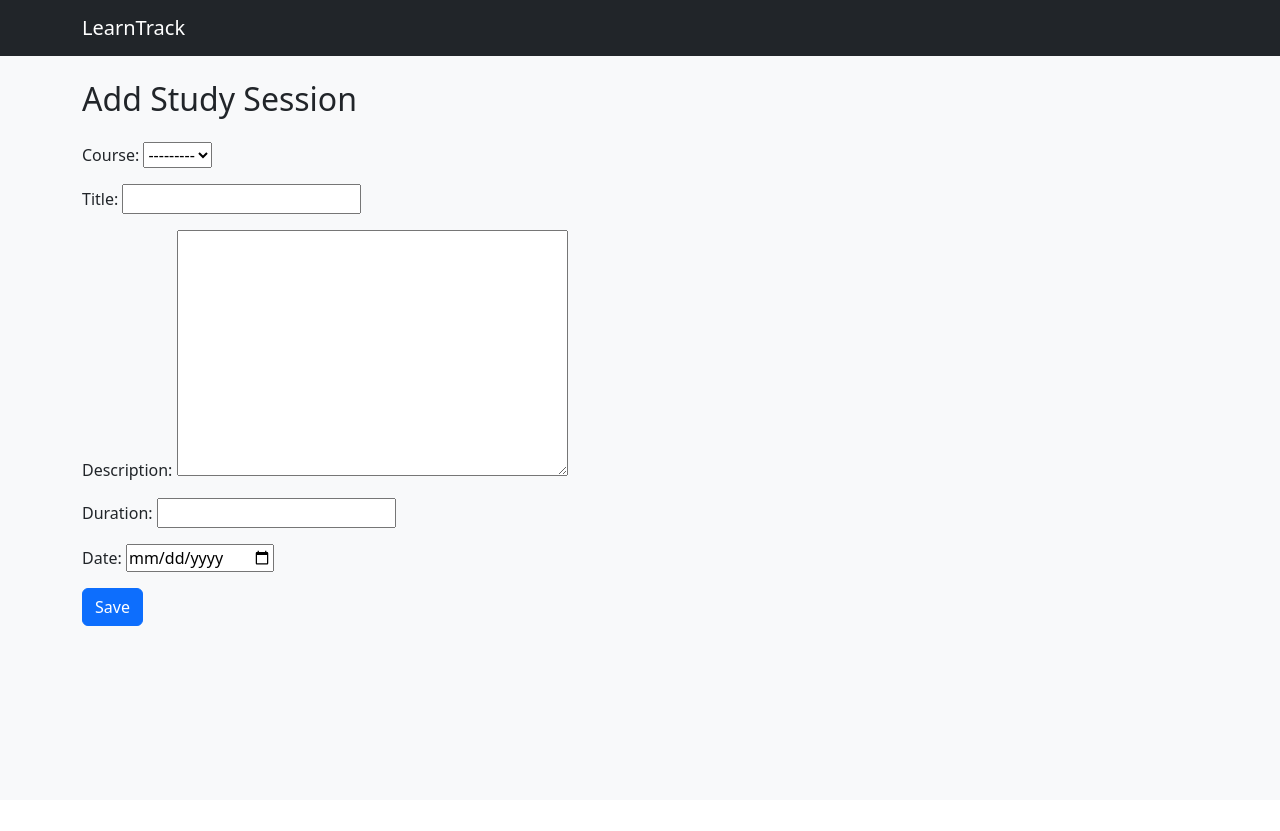
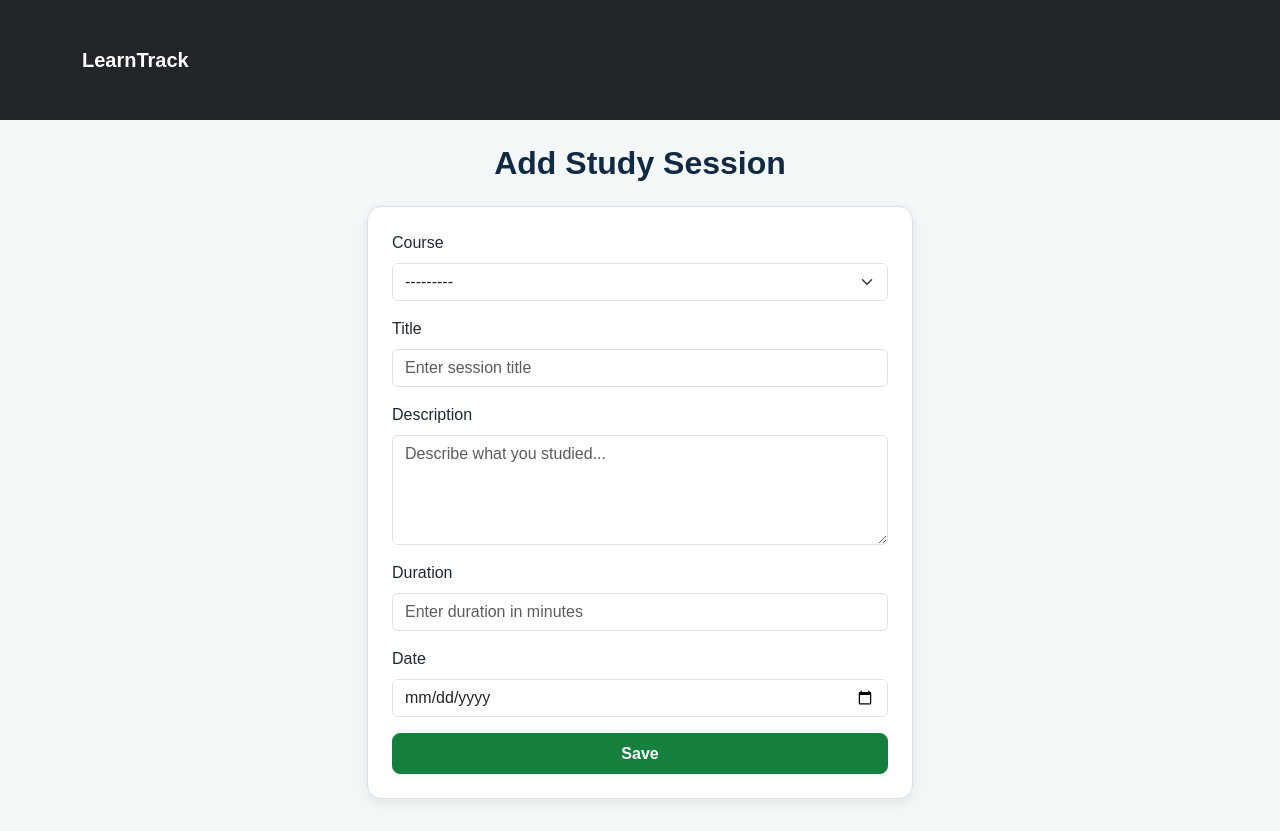
Before and after one commit to Vera-com/learntrack, a Django app: page /add/ in a window 1280 px wide. Before the commit the page ends 626 px from the top, so only its background shows below. Run offline with Django 5.2, Linux system fonts and the light colour scheme; data that the repository does not hold is empty.

Commit message:
Update Styling in CSS and improve add session form layout and styling.

```diff
--- a/tracker/forms.py
+++ b/tracker/forms.py
@@ -6,8 +6,23 @@ class StudySessionForm(forms.ModelForm):
     class Meta:
         model = StudySession
         fields = ['course', 'title', 'description', 'duration', 'date']
-
         widgets = {
-            'date':
-            forms.DateInput(attrs={'type': 'date'})
+            'course': forms.Select(attrs={'class': 'form-select'}),
+            'title': forms.TextInput(attrs={
+                'class': 'form-control',
+                'placeholder': 'Enter session title'
+            }),
+            'description': forms.Textarea(attrs={
+                'class': 'form-control',
+                'placeholder': 'Describe what you studied...',
+                'rows': 4
+            }),
+            'duration': forms.NumberInput(attrs={
+                'class': 'form-control',
+                'placeholder': 'Enter duration in minutes'
+            }),
+            'date': forms.DateInput(attrs={
+                'class': 'form-control',
+                'type': 'date'
+            }),
         }
--- a/tracker/static/tracker/style.css
+++ b/tracker/static/tracker/style.css
@@ -1,22 +1,184 @@
+/* GLOBAL STYLING */
+
+/* Soft background + readable text for the whole app */
 body {
-    background-color: #f8f9fa;
+    background-color: #f4f7f8; /* light grey/blue background for a softer look */
+    font-family: Arial, sans-serif; /* clean, widely supported font */
+    color: #1f2933; /* dark text for good readability */
 }
 
-h1 {
-    font-weight: bold;
+
+/* NAVBAR / HEADER */
+
+/* Dark header to create contrast and structure */
+.navbar,
+header {
+    background-color: #0f172a; /* deep navy tone */
 }
 
-.card {
-    border-radius: 12px;
-    box-shadow: 0 6px 16px rgba(0,0,0,0.15);
-    transition: transform 0.2s ease, box-shadow 0.2s ease;
+/* Ensure header text is visible on dark background */
+.navbar-brand,
+header a,
+header h1 {
+    color: #ffffff !important; /* force white text */
+    font-weight: 600; /* slightly bold for emphasis */
 }
 
-.card-title {
-    color: #0d6efd;
+
+/* LAYOUT SPACING */
+
+/* Add breathing space around main content */
+.container {
+    margin-top: 2rem;
+    margin-bottom: 2rem;
 }
 
+/* Headings styling for clarity and hierarchy */
+h1, h2, h3 {
+    color: #102a43; /* slightly darker than body text */
+    font-weight: 700; /* strong emphasis */
+    margin-bottom: 1rem;
+}
+
+
+/* CARD DESIGN (MAIN CONTENT) */
+
+/* Styling each study session card */
+.card {
+    border: 1px solid #d9e2ec; /* soft border */
+    border-radius: 14px; /* rounded edges for modern look */
+    box-shadow: 0 4px 12px rgba(0, 0, 0, 0.08); /* subtle shadow */
+    padding: 1rem;
+    background-color: #ffffff;
+    transition: transform 0.2s ease, box-shadow 0.2s ease; /* smooth hover effect */
+    height: 100%; /* ensures equal card height */
+}
+
+/* Lift card slightly on hover (improves interactivity) */
 .card:hover {
-    transform: translateY(-5px);
-    box-shadow: 0 10px 22px rgba(0,0,0,0.2);
+    transform: translateY(-3px);
+    box-shadow: 0 8px 18px rgba(0, 0, 0, 0.12);
 }
+
+/* Card titles (session titles) */
+.card-title {
+    color: #1d4ed8; /* blue highlight */
+    font-weight: 700;
+    margin-bottom: 0.5rem;
+}
+
+/* Card text spacing for readability */
+.card p {
+    margin-bottom: 0.5rem;
+    line-height: 1.5;
+}
+
+
+/* BUTTON STYLING */
+
+/* Base button styling */
+.btn {
+    border-radius: 8px; /* smoother edges */
+    padding: 0.45rem 0.9rem;
+    font-weight: 600;
+    transition: all 0.2s ease-in-out; /* smooth hover transitions */
+}
+
+/* Primary & success buttons (Add / Save actions) */
+.btn-success,
+.btn-primary {
+    background-color: #15803d; /* green tone */
+    border-color: #15803d;
+}
+
+/* Hover effect for primary buttons */
+.btn-success:hover,
+.btn-primary:hover {
+    background-color: #166534;
+    border-color: #166534;
+}
+
+/* Delete button */
+.btn-danger {
+    background-color: #dc2626; /* red for warning/destructive action */
+    border-color: #dc2626;
+}
+
+/* Hover state for delete */
+.btn-danger:hover {
+    background-color: #b91c1c;
+    border-color: #b91c1c;
+}
+
+/* Edit or secondary actions */
+.btn-warning,
+.btn-info {
+    background-color: #2563eb; /* blue tone */
+    border-color: #2563eb;
+    color: #ffffff;
+}
+
+/* Hover for edit buttons */
+.btn-warning:hover,
+.btn-info:hover {
+    background-color: #1d4ed8;
+    border-color: #1d4ed8;
+    color: #ffffff;
+}
+
+
+/* FORM STYLING */
+
+/* Form container styling */
+form {
+    background-color: #ffffff;
+    padding: 1.5rem;
+    border-radius: 14px;
+    box-shadow: 0 4px 12px rgba(0, 0, 0, 0.07);
+    border: 1px solid #d9e2ec;
+}
+
+/* Inputs, dropdowns, textarea */
+form input,
+form select,
+form textarea {
+    width: 100%;
+    margin-bottom: 1rem;
+    border: 1px solid #bcccdc;
+    border-radius: 8px;
+    padding: 0.65rem 0.75rem;
+}
+
+/* Focus state for better UX (user knows where they are typing) */
+form input:focus,
+form select:focus,
+form textarea:focus {
+    outline: none;
+    border-color: #2563eb;
+    box-shadow: 0 0 0 3px rgba(37, 99, 235, 0.15);
+}
+
+
+/* ALERT / MESSAGES */
+
+/* Success message styling */
+.alert-success {
+    background-color: #dcfce7; /* soft green */
+    border: 1px solid #86efac;
+    color: #166534;
+    border-radius: 10px;
+}
+
+/* Other alerts */
+.alert-danger,
+.alert-warning {
+    border-radius: 10px;
+}
+
+
+/* GRID SPACING FIX */
+
+/* Ensures proper spacing between cards */
+.row.g-4 > div {
+    margin-bottom: 1rem;
+}
--- a/tracker/templates/tracker/add_session.html
+++ b/tracker/templates/tracker/add_session.html
@@ -1,16 +1,41 @@
 {% extends 'tracker/base.html' %}
 
 {% block content %}
-<h2 class="mb-4">Add Study Session</h2>
+<h2 class="mb-4 text-center">Add Study Session</h2>
+
+<div class="row justify-content-center">
+    <div class="col-md-8 col-lg-6">
 
 <form method="POST">
     {% csrf_token %}
 
     <div class="mb-3">
-        {{ form.as_p }}
+        <label for="{{ form.course.id_for_label }}" class="form-label">Course</label>
+        {{ form.course }}
     </div>
 
-    <button type="submit" class="btn btn-primary">Save</button>
+    <div class="mb-3">
+        <label for="{{ form.title.id_for_label }}" class="form-label">Title</label>
+        {{ form.title }}
+    </div>
+
+    <div class="mb-3">
+        <label for="{{ form.description.id_for_label }}" class="form-label">Description</label>
+        {{ form.description }}
+    </div>
+
+    <div class="mb-3">
+        <label for="{{ form.duration.id_for_label }}" class="form-label">Duration</label>
+        {{ form.duration }}
+    </div>
+
+    <div class="mb-3">
+        <label for="{{ form.date.id_for_label }}" class="form-label">Date</label>
+        {{ form.date }}
+    </div>
+
+    <button type="submit" class="btn btn-primary w-100">Save</button>
 </form>
-
+    </div>
+</div>
 {% endblock %}
```
Also changed, not shown: config/settings.py (+16 -7 lines).
